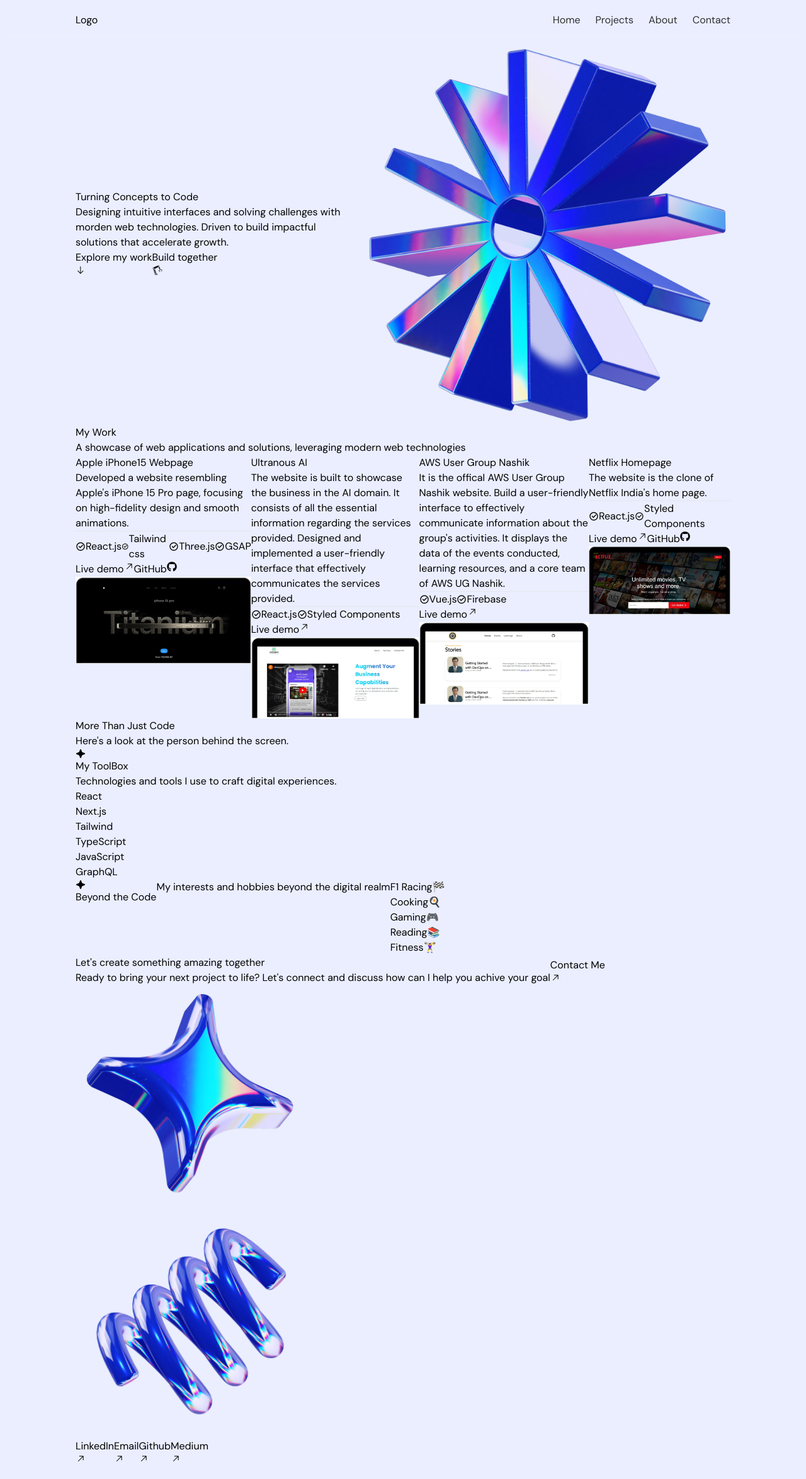
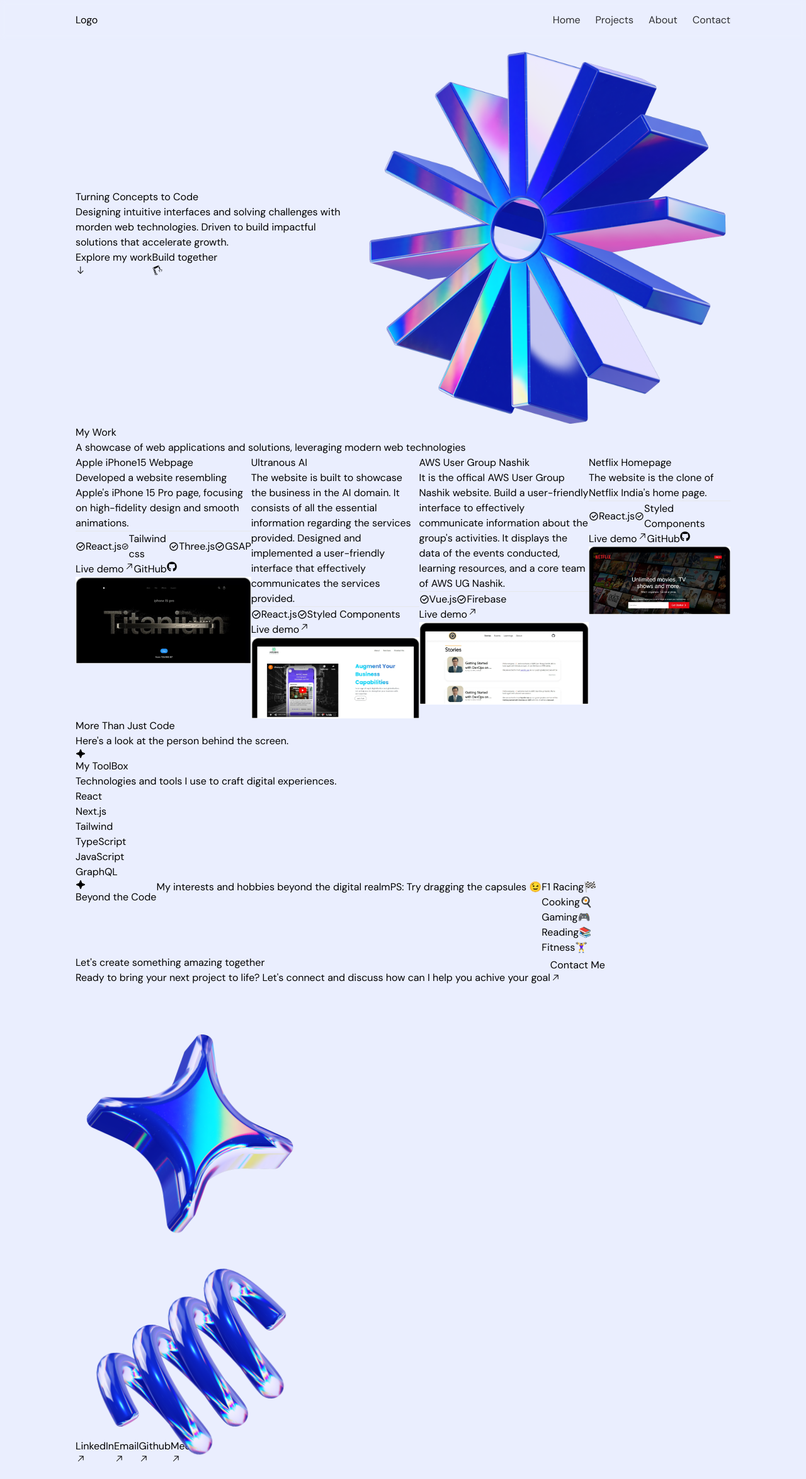
Before and after one commit to Push9828/new-portfolio, a Next.js app: page / in a window 1280 px wide. Shown: the whole page at 63% size. Before the commit the page ends 2325 px from the top, so only its background shows below. Built offline with nearby package versions, Linux system fonts and the light colour scheme.

Commit message:
add animation and button actions

```diff
--- a/package.json
+++ b/package.json
@@ -10,7 +10,7 @@
   },
   "dependencies": {
     "@svgr/webpack": "^8.1.0",
-    "framer-motion": "^11.3.21",
+    "framer-motion": "^11.11.9",
     "next": "14.2.5",
     "react": "^18",
     "react-dom": "^18",
--- a/src/Sections/About.tsx
+++ b/src/Sections/About.tsx
@@ -1,3 +1,6 @@
+"use client";
+import { useRef } from "react";
+import { motion } from "framer-motion";
 import { PiStarFourFill } from "react-icons/pi";
 import { FaReact } from "react-icons/fa";
 import { RiNextjsLine } from "react-icons/ri";
@@ -54,6 +57,7 @@
 ];
 
 export const About = () => {
+  const constranintRef = useRef(null);
   return (
     <section id="about" className="py-16 bg-white/70">
       <div className="container">
@@ -93,21 +97,29 @@
             <p className="text-black/70">
               My interests and hobbies beyond the digital realm
             </p>
-            <div className="mt-5 relative flex-1 min-h-[150px]">
+            <p className="text-sm text-black/50">
+              PS: Try dragging the capsules 😉
+            </p>
+            <div
+              ref={constranintRef}
+              className="mt-5 relative flex-1 min-h-[150px]"
+            >
               {hobbies.map((hobby) => (
-                <div
+                <motion.div
                   key={hobby.title}
                   className="inline-flex items-center gap-2 px-6 shadow-[0_2px_5px_#00000026] rounded-full py-1.5 absolute "
                   style={{
                     left: hobby.left,
                     top: hobby.top,
                   }}
+                  drag
+                  dragConstraints={constranintRef}
                 >
                   <span className="font-medium text-gray-950">
                     {hobby.title}
                   </span>
                   <span>{hobby.emoji}</span>
-                </div>
+                </motion.div>
               ))}
             </div>
           </div>
--- a/src/Sections/Contact.tsx
+++ b/src/Sections/Contact.tsx
@@ -1,13 +1,26 @@
 "use client";
 
-import Image from "next/image";
+import { useRef } from "react";
+import { motion, useScroll, useTransform } from "framer-motion";
 import { GoArrowUpRight } from "react-icons/go";
 import starImage from "@/assets/images/star.png";
 import springImage from "@/assets/images/spring.png";
 
 export const Contact = () => {
+  const contactRef = useRef(null);
+  const { scrollYProgress } = useScroll({
+    target: contactRef,
+    offset: ["start end", "end start"],
+  });
+
+  const translateY = useTransform(scrollYProgress, [0, 1], [150, -150]);
+
   return (
-    <section id="contact" className="py-16 bg-white/70 overflow-x-clip">
+    <section
+      ref={contactRef}
+      id="contact"
+      className="py-16 bg-white/70 overflow-x-clip"
+    >
       <div className="container ">
         <div className="relative">
           <div className="border-[#222222]/10 rounded-3xl shadow-[0_7px_14px_#a1afda] bg-white py-8 px-10 text-center md:text-left ">
@@ -38,17 +51,23 @@
                 </button>
               </div>
             </div>
-            <Image
-              src={starImage}
+            <motion.img
+              src={starImage.src}
               alt="star"
               width={360}
               className="absolute -left-[350px] -top-[137px]"
+              style={{
+                translateY: translateY,
+              }}
             />
-            <Image
-              src={springImage}
+            <motion.img
+              src={springImage.src}
               alt="spring"
               width={360}
-              className="absolute -right-[331px] -top-[40px]"
+              className="absolute -right-[331px] -top-[80px]"
+              style={{
+                translateY: translateY,
+              }}
             />
           </div>
         </div>
--- a/src/Sections/Hero.tsx
+++ b/src/Sections/Hero.tsx
@@ -1,4 +1,7 @@
-import Image from "next/image";
+"use client";
+
+import { useRef } from "react";
+import { motion, useScroll, useTransform } from "framer-motion";
 import { GoArrowDown } from "react-icons/go";
 import { GiCargoCrane } from "react-icons/gi";
 import cogImage from "@/assets/images/cog.png";
@@ -6,8 +9,25 @@
 import noodleImage from "@/assets/images/noodle.png";
 
 export const Hero = () => {
+  const heroRef = useRef(null);
+  const { scrollYProgress } = useScroll({
+    target: heroRef,
+    offset: ["start end", "end start"],
+  });
+
+  const translateY = useTransform(scrollYProgress, [0, 1], [150, -150]);
+
+  const scrollToSection = () => {
+    const element = document.getElementById("projects");
+    console.log(element);
+    if (element) {
+      element.scrollIntoView({ behavior: "smooth" });
+    }
+  };
+
   return (
     <section
+      ref={heroRef}
       id="home"
       className="pt-8 pb-20 md:pt-5 md:pb-10 bg-[radial-gradient(ellipse_200%_100%_at_bottom_left,_#183EC2,_#EAEEFE_100%)] overflow-x-clip"
     >
@@ -23,13 +43,24 @@
               accelerate growth.
             </p>
             <div className="flex gap-4 items-center mt-[30px]">
-              <button className="btn btn-primary inline-flex gap-2 text-sm md:text-base">
+              <button
+                className="btn btn-primary inline-flex gap-2 text-sm md:text-base"
+                onClick={scrollToSection}
+              >
                 Explore my work
                 <span>
                   <GoArrowDown />
                 </span>
               </button>
-              <button className="btn btn-secondary inline-flex gap-2 text-sm md:text-base">
+              <button
+                className="btn btn-secondary inline-flex gap-2 text-sm md:text-base"
+                onClick={() => {
+                  window.open(
+                    "https://mail.google.com/mail/?view=cm&fs=1&to=pushkar.thakur28@gmail.com",
+                    "_blank"
+                  );
+                }}
+              >
                 Build together
                 <span>
                   <GiCargoCrane />
@@ -38,24 +69,33 @@
             </div>
           </div>
           <div className="mt-20 md:mt-0 md:h-[648px] md:flex-1 relative">
-            <Image
-              src={cogImage}
+            <motion.img
+              src={cogImage.src}
               alt="cog"
               className="md:absolute md:h-full md:w-auto md:max-w-none md:-left-6 lg:left-0"
+              animate={{ translateY: [-30, 30] }}
+              transition={{
+                repeat: Infinity,
+                duration: 4,
+                repeatType: "mirror",
+                ease: "easeInOut",
+              }}
             />
-            <Image
-              src={cylinder}
+            <motion.img
+              src={cylinder.src}
               alt="cylinder"
               width={220}
               height={220}
               className="hidden md:block -top-8 -left-32 md:absolute"
+              style={{ translateY: translateY }}
             />
-            <Image
-              src={noodleImage}
+            <motion.img
+              src={noodleImage.src}
               alt="noodle"
               width={220}
               height={220}
               className="hidden lg:block absolute top-[524px] left-[448px] rotate-[30deg]"
+              style={{ rotate: 30, translateY: translateY }}
             />
           </div>
         </div>
--- a/src/Sections/Projects.tsx
+++ b/src/Sections/Projects.tsx
@@ -14,10 +14,13 @@
           technologies
         </p>
         <div className="flex flex-col gap-10 mt-10">
-          {projectData.map((project) => (
+          {projectData.map((project, index) => (
             <div
               key={project.id}
-              className="px-8 pt-8 lg:pt-16 lg:px-20 rounded-3xl shadow-[0_7px_14px_#a1afda] bg-white relative z-0 overflow-hidden after:z-10 after:content-[''] after:absolute after:inset-0 after:outline-2 after:outline after:-outline-offset-2 after:rounded-3xl after:outline-[#F1F1F1] after:pointer-events-none"
+              className="px-8 pt-8 lg:pt-16 lg:px-20 rounded-3xl shadow-[0_7px_14px_#a1afda] bg-white relative z-0 overflow-hidden after:z-10 after:content-[''] after:absolute after:inset-0 after:outline-2 after:outline after:-outline-offset-2 after:rounded-3xl after:outline-[#F1F1F1] after:pointer-events-none sticky"
+              style={{
+                top: `calc(64px + ${index * 40}px`,
+              }}
             >
               <div className="lg:grid lg:grid-cols-2 lg:gap-16 ">
                 <div className="lg:pb-16">
```
Also changed, not shown: 1 other file (tests, documents, lock files or other folders).
